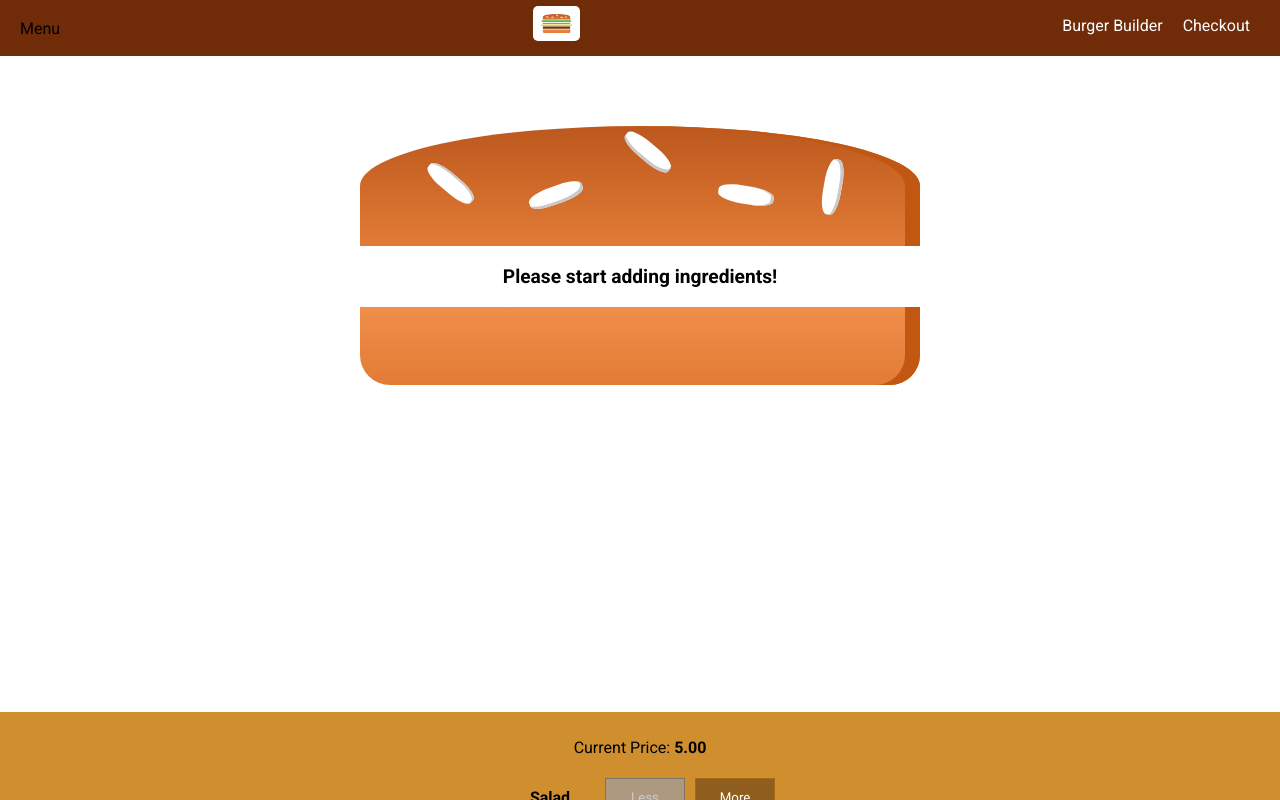
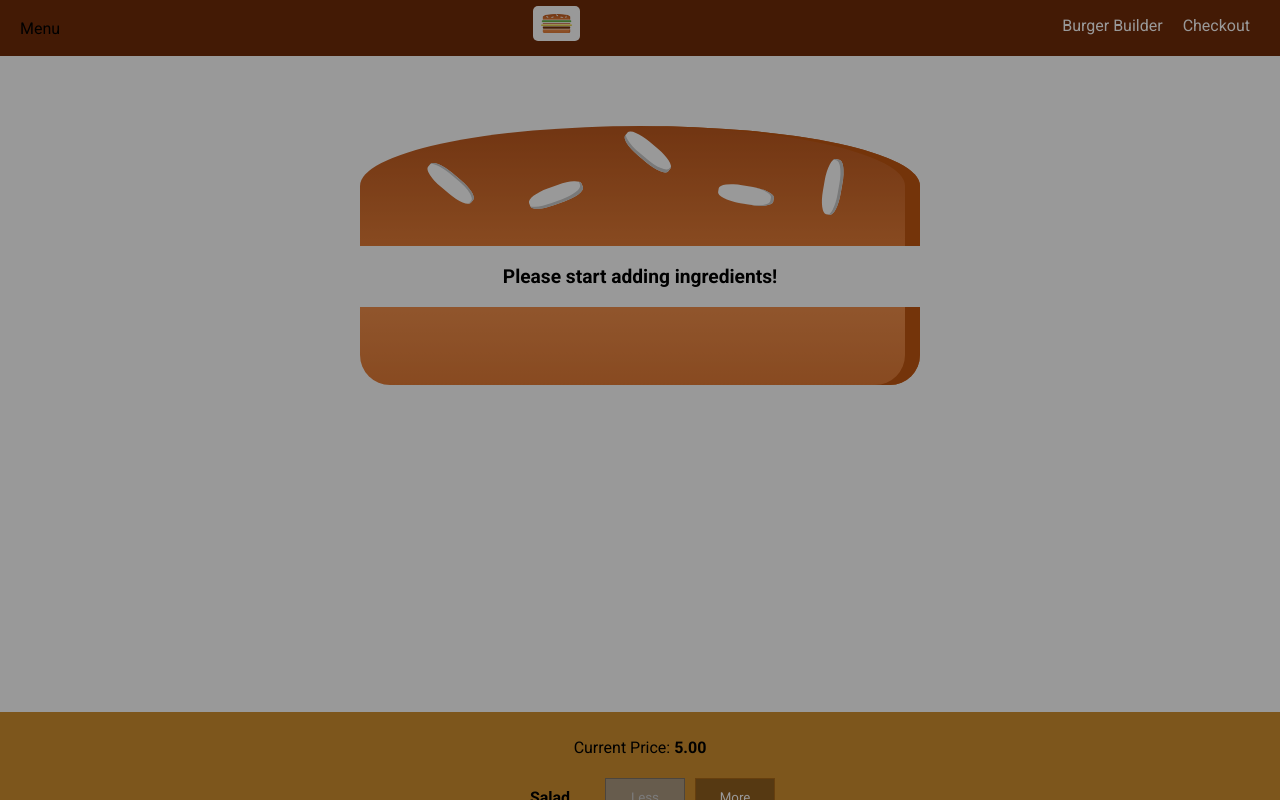
Before and after one commit to jamiev03/React-Playground, a React (Create React App) app in the folder hamburger-builder/: page / in a window 1280 px wide. Shown: the top 800 px of the page. Built offline with nearby package versions, Linux system fonts and the light colour scheme.

Commit message:
adding backdrop to sideDrawer component, switch Layout.js to a class component in order to monitor state of Toolbar and SideDrawer

```diff
--- a/hamburger-builder/src/components/Layout/Layout.js
+++ b/hamburger-builder/src/components/Layout/Layout.js
@@ -1,17 +1,21 @@
-import React from 'react';
+import React, { Component } from 'react';
 import Auxillary from '../../hoc/Auxillary';
 import LayoutStyle from '../../modules/Layout.module.css';
 import Toolbar from '../../components/Navigation/Toolbar/Toolbar';
 import SideDrawer from '../Navigation/SideDrawer/SideDrawer';
 
-const layout = ( props ) => (
+class Layout extends Component {
+    render() {
+        return (
             <Auxillary>
                 <Toolbar />
                 <SideDrawer />
                 <main className={LayoutStyle.content}>
-            {props.children}
+                    {this.props.children}
                 </main>
             </Auxillary>
         )
+    }
+}
 
-export default layout;
+export default Layout;
--- a/hamburger-builder/src/components/Navigation/SideDrawer/SideDrawer.js
+++ b/hamburger-builder/src/components/Navigation/SideDrawer/SideDrawer.js
@@ -2,15 +2,20 @@ import React from 'react';
 import Logo from '../../Logo/Logo';
 import NavigationItems from '../NavigationItems/NavigationItems';
 import classes from '../../../modules/SideDrawer.module.css';
+import Backdrop from '../../UI/Modal/Backdrop/Backdrop';
+import Auxillary from '../../../hoc/Auxillary';
 
 const sideDrawer = (props) => {
     return (
+        <Auxillary>
+            <Backdrop show />
                 <div className={classes.SideDrawer}>
                     <div className={classes.Logo}><Logo /></div>
                     <nav>
                         <NavigationItems />
                     </nav>
                 </div>
+        </Auxillary>
     );
 };
 
```
Lines whose indentation alone changed are shown as unchanged.
